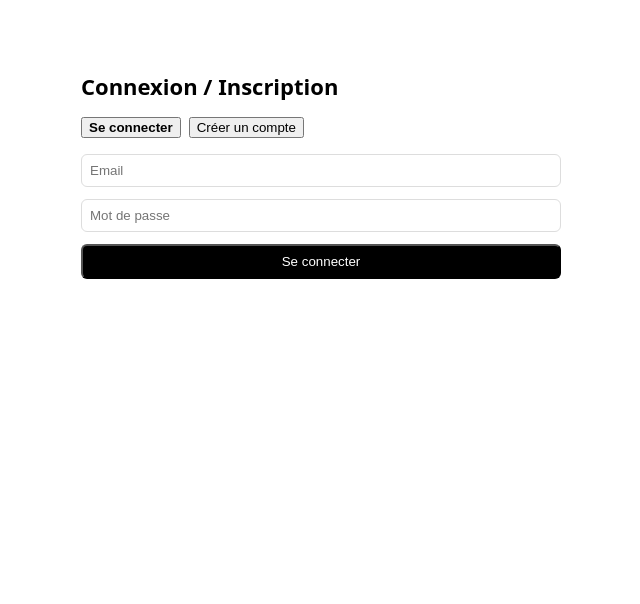
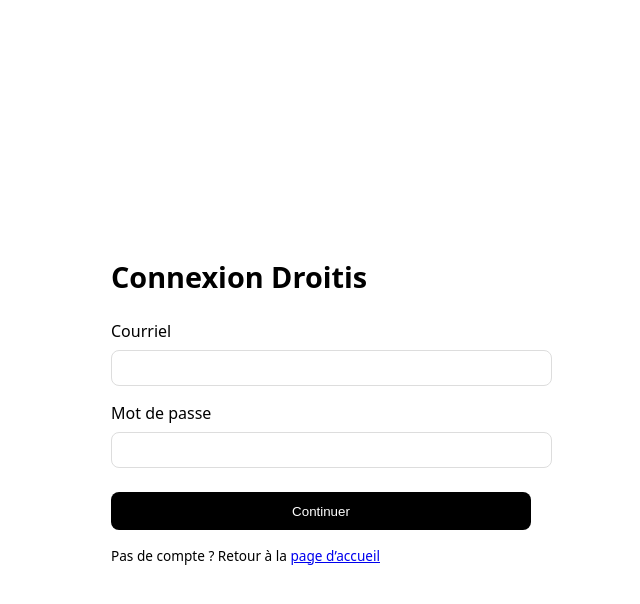
Before and after one commit to quantumprotocole-arch/droitis-next, a Next.js app: page /login in a window 1280 px wide. Shown: the top 604 px of the page, without its empty margins (319-959 px from the left). Built offline with nearby package versions, Linux system fonts and the light colour scheme.

Commit message:
Update page.tsx

```diff
--- a/app/login/page.tsx
+++ b/app/login/page.tsx
@@ -1,49 +1,53 @@
+// app/login/page.tsx
 "use client";
 
 import { useState } from "react";
 
 export default function LoginPage() {
-  const [mode, setMode] = useState<"login" | "signup">("login");
   const [email, setEmail] = useState("");
-  const [password, setPassword] = useState("");
-  const [msg, setMsg] = useState("");
+  const [pwd, setPwd] = useState("");
 
-  async function handleSubmit(e: React.FormEvent) {
+  const handleSubmit = (e: React.FormEvent) => {
     e.preventDefault();
-    setMsg("Ici on branchera Supabase auth.");
-  }
+    alert("Ici on mettra Supabase auth (login/signup).");
+  };
 
   return (
-    <main style={{ maxWidth: 480, margin: "40px auto", padding: 16 }}>
-      <h1 style={{ fontSize: 22, fontWeight: 700, marginBottom: 16 }}>Connexion / Inscription</h1>
-      <div style={{ display: "flex", gap: 8, marginBottom: 16 }}>
-        <button onClick={() => setMode("login")} style={{ fontWeight: mode === "login" ? 600 : 400 }}>
-          Se connecter
-        </button>
-        <button onClick={() => setMode("signup")} style={{ fontWeight: mode === "signup" ? 600 : 400 }}>
-          Créer un compte
-        </button>
-      </div>
-      <form onSubmit={handleSubmit} style={{ display: "grid", gap: 12 }}>
+    <div style={{ minHeight: "100vh", display: "flex", alignItems: "center", justifyContent: "center" }}>
+      <form
+        onSubmit={handleSubmit}
+        style={{ background: "white", padding: "2rem", borderRadius: 12, width: "100%", maxWidth: 420 }}
+      >
+        <h1 style={{ fontSize: "1.8rem", marginBottom: "1.5rem" }}>Connexion Droitis</h1>
+        <label style={{ display: "block", marginBottom: "0.5rem" }}>Courriel</label>
         <input
-          type="email"
-          placeholder="Email"
           value={email}
           onChange={(e) => setEmail(e.target.value)}
-          style={{ border: "1px solid #ddd", padding: 8, borderRadius: 6 }}
+          type="email"
+          required
+          style={{ width: "100%", padding: "0.6rem", marginBottom: "1rem", border: "1px solid #ddd", borderRadius: 8 }}
         />
+        <label style={{ display: "block", marginBottom: "0.5rem" }}>Mot de passe</label>
         <input
+          value={pwd}
+          onChange={(e) => setPwd(e.target.value)}
           type="password"
-          placeholder="Mot de passe"
-          value={password}
-          onChange={(e) => setPassword(e.target.value)}
-          style={{ border: "1px solid #ddd", padding: 8, borderRadius: 6 }}
+          required
+          style={{ width: "100%", padding: "0.6rem", marginBottom: "1.5rem", border: "1px solid #ddd", borderRadius: 8 }}
         />
-        <button style={{ background: "black", color: "white", padding: "8px 16px", borderRadius: 6 }}>
-          {mode === "login" ? "Se connecter" : "Créer mon compte"}
+        <button
+          type="submit"
+          style={{ width: "100%", background: "black", color: "white", padding: "0.7rem", borderRadius: 8, border: "none" }}
+        >
+          Continuer
         </button>
+        <p style={{ marginTop: "1rem", fontSize: "0.85rem" }}>
+          Pas de compte ? Retour à la{" "}
+          <a href="/" style={{ textDecoration: "underline" }}>
+            page d’accueil
+          </a>
+        </p>
       </form>
-      {msg && <p style={{ marginTop: 12 }}>{msg}</p>}
-    </main>
+    </div>
   );
 }
```
